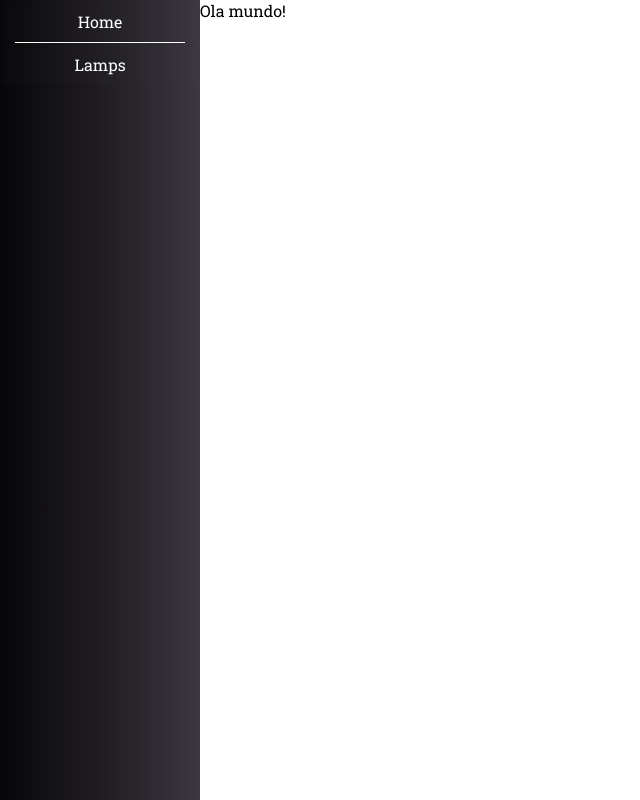
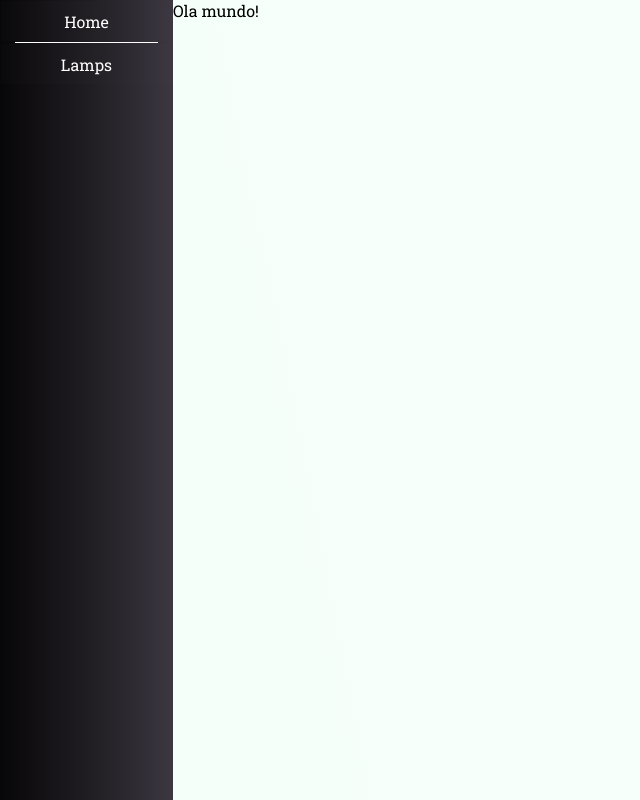
Before and after one commit to rafeira/lampadas, a React (Create React App) app: page / in a window 1280 px wide. Shown: the whole page, without its empty margins (0-640 px from the left). Built offline with nearby package versions, Linux system fonts and the light colour scheme.

Commit message:
Implement content styles

```diff
--- a/src/components/layouts/Content.css
+++ b/src/components/layouts/Content.css
@@ -0,0 +1,6 @@
+.Content {
+  display: flex;
+  width: 100%;
+  height: 100%;
+  background: linear-gradient(79deg, rgba(245, 255, 249, 1) 0%, rgba(246, 255, 250, 1) 35%, rgba(251, 255, 253, 1) 100%);
+}
--- a/src/components/layouts/Content.jsx
+++ b/src/components/layouts/Content.jsx
@@ -2,7 +2,7 @@ import { Route, Routes } from 'react-router-dom'
 import Home from '../../views/Home'
 import Lamps from '../../views/Lamps'
 
-
+import './Content.css'
 const Content = (props) => {
   return (
     <main className='Content'>
```
